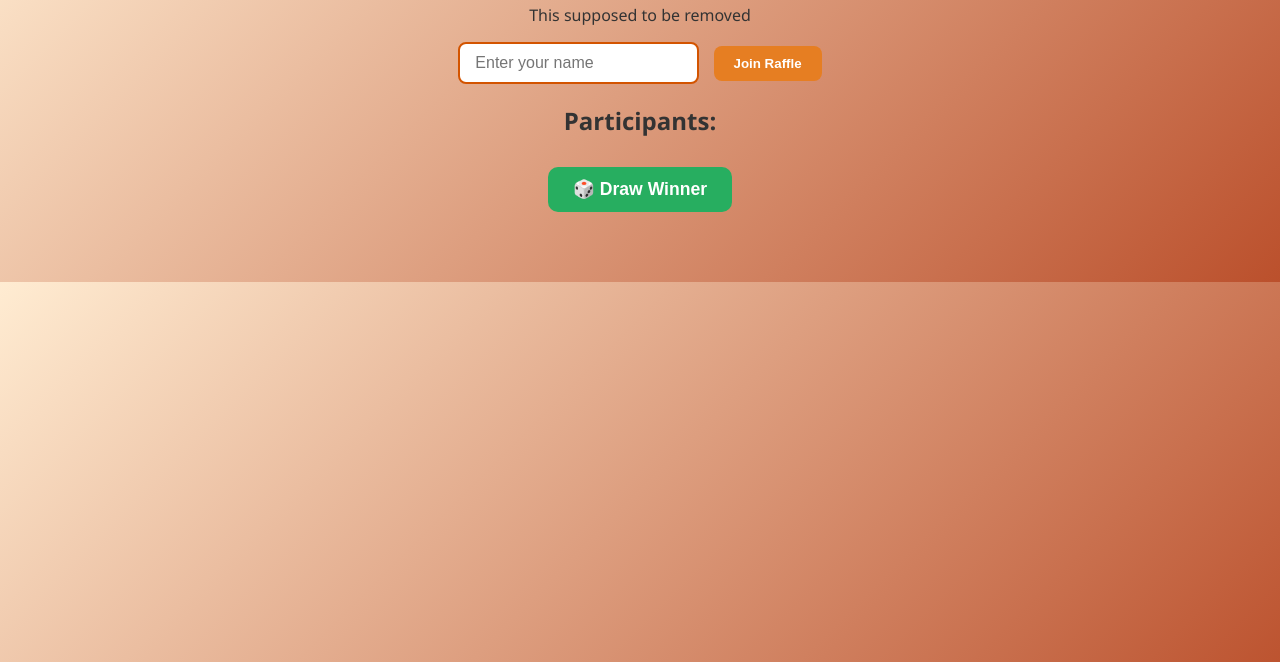
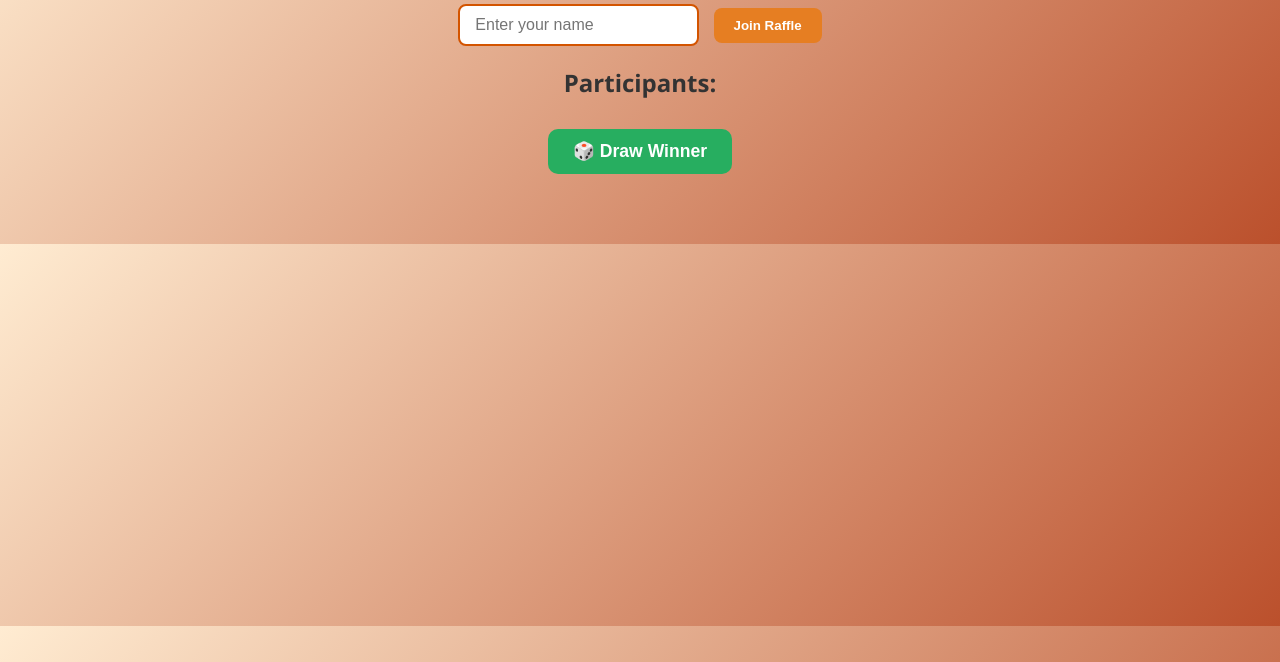
Before and after one commit to vishal-cwp/cakeraffle-firstdemo, a plain HTML site: page index.html in a window 1280 px wide. Shown: the part 138-800 px from the top of the page. Drawn offline with Linux system fonts and the light colour scheme.

Commit message:
Removed the Added line

```diff
--- a/index.html
+++ b/index.html
@@ -8,7 +8,6 @@
 </head>
 <body>
   <h1>Cake Raffle Lott 🎂</h1>
-  <p>This supposed to be removed</p>
 
   <!-- Form for entering participant names -->
   <form id="raffle-form">
```
